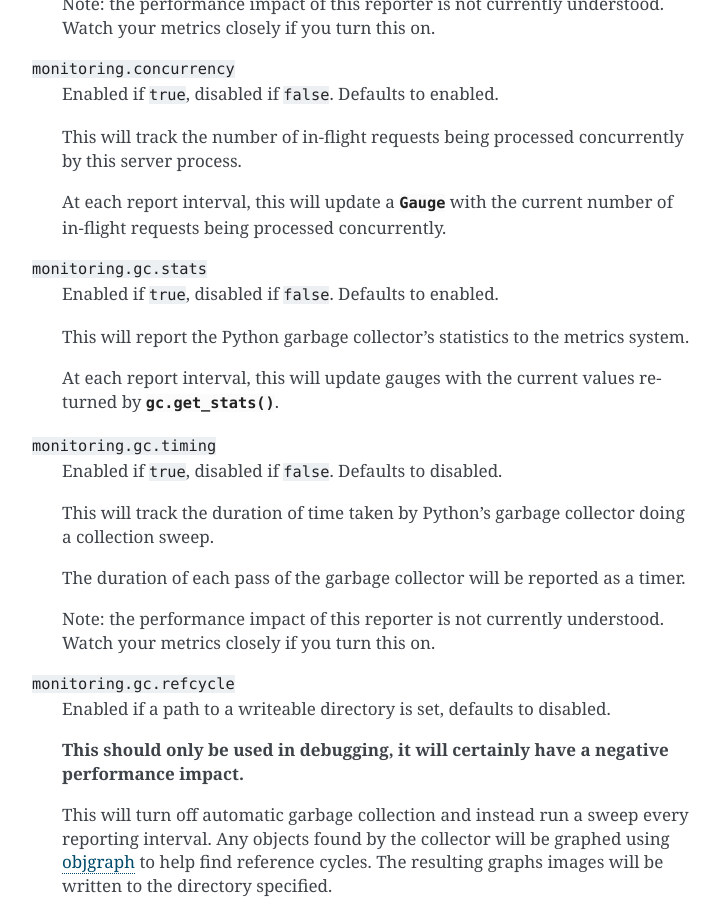
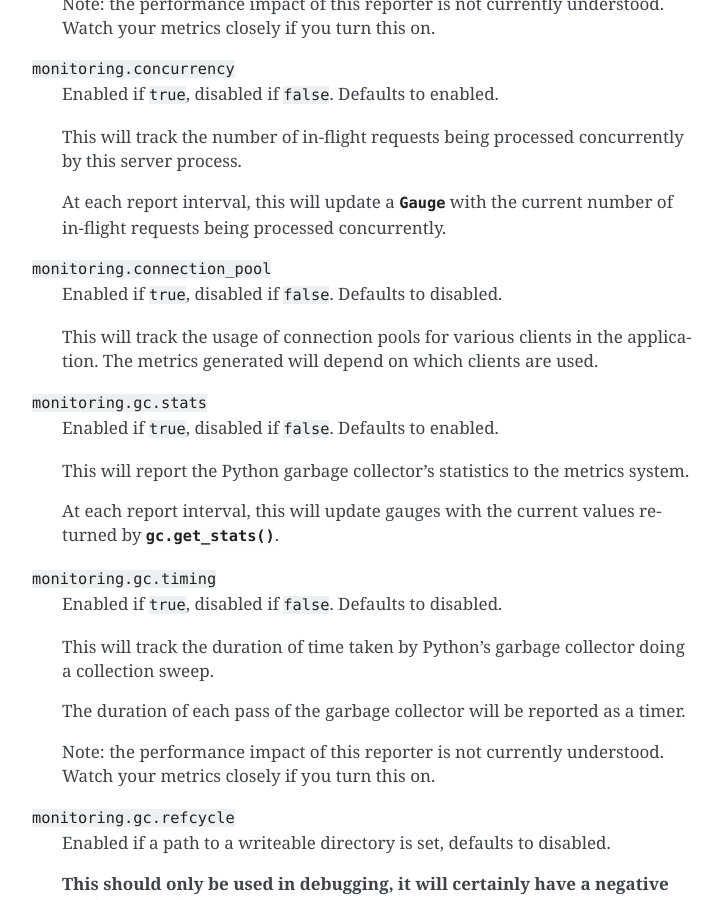
Before and after one commit to reddit/baseplate.py, a Sphinx documentation site: the page built from docs/cli/serve.rst, in a window 1280 px wide and 900 px high, scrolled down 3697 px. Shown: the whole window, without its empty margins (388-1108 px from the left). Built offline with Sphinx 7.4.7, drawn with Linux system fonts in a browser that asks for light colours.

Commit message:
Make the connection pool stats configurable

```diff
--- a/docs/cli/serve.rst
+++ b/docs/cli/serve.rst
@@ -185,6 +185,12 @@ The following reporters are available:
    :py:class:`~baseplate.metrics.Gauge` with the current number of in-flight
    requests being processed concurrently.
 
+``monitoring.connection_pool``
+   Enabled if ``true``, disabled if ``false``. Defaults to disabled.
+
+   This will track the usage of connection pools for various clients in the
+   application. The metrics generated will depend on which clients are used.
+
 ``monitoring.gc.stats``
    Enabled if ``true``, disabled if ``false``. Defaults to enabled.
 
```
Also changed, not shown: 1 other file.
